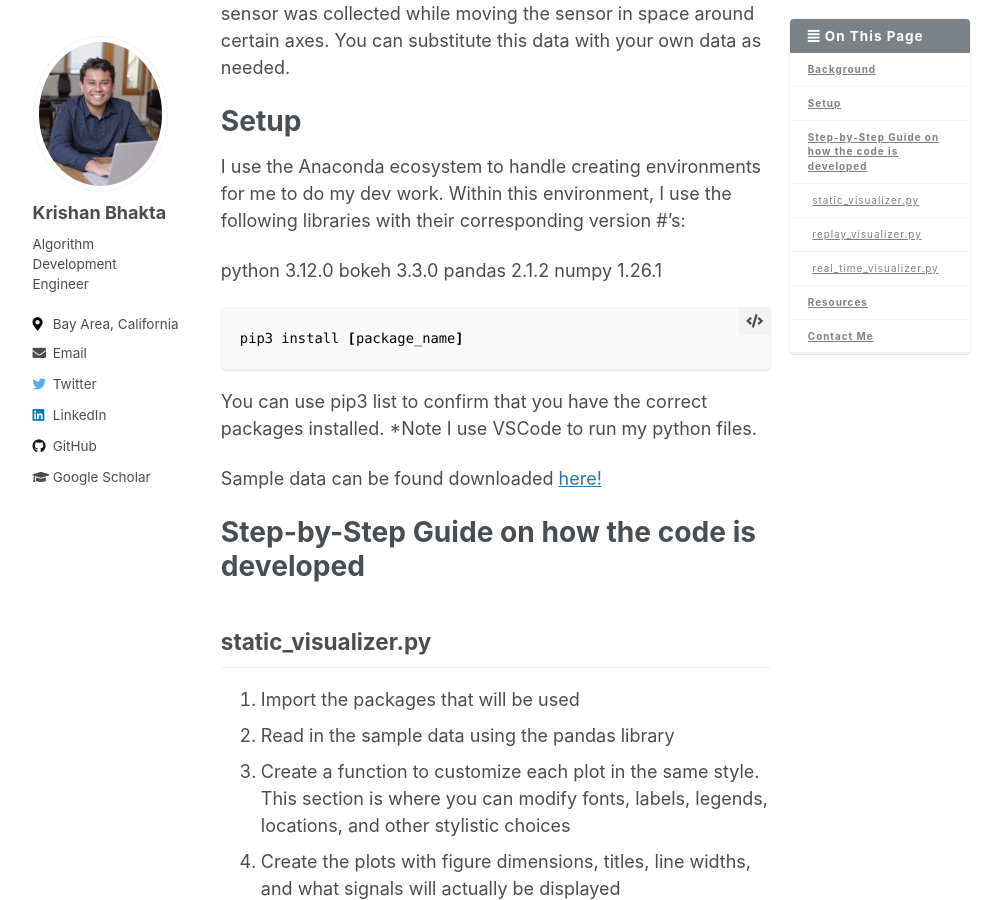
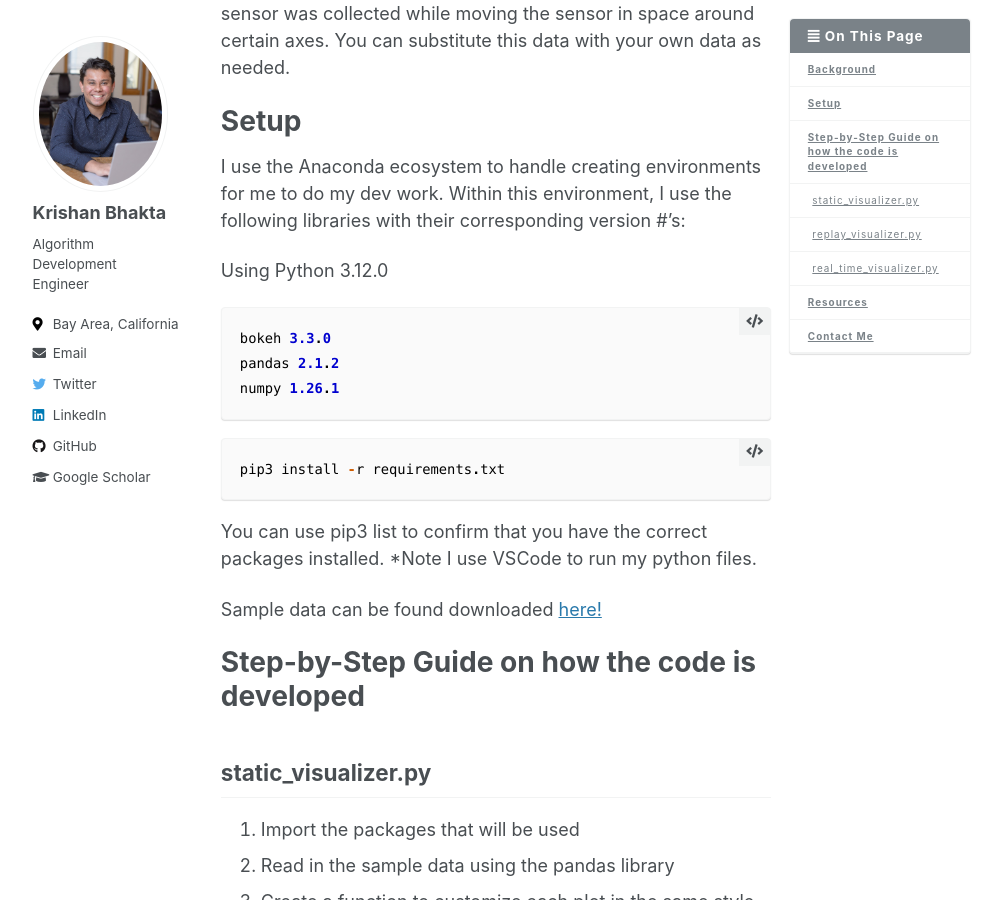
Before and after one commit to nicksheerin/nick_sheerin, a Jekyll site: the page built from _posts/2023-12-30-visualizer.md, in a window 1280 px wide and 900 px high, scrolled down 850 px. Shown: the whole window, without its empty margins (163-1165 px from the left). Built offline with Jekyll 4.4.1, drawn with Linux system fonts in a browser that asks for light colours.

Commit message:
update visualizer post

````diff
--- a/_posts/2023-12-30-visualizer.md
+++ b/_posts/2023-12-30-visualizer.md
@@ -24,13 +24,16 @@ In this guide, I will be using some sample data collected from an IMU sensor. An
 
 I use the Anaconda ecosystem to handle creating environments for me to do my dev work. Within this environment, I use the following libraries with their corresponding version #'s:
 
-python 3.12.0
+Using Python 3.12.0
+
+```python
 bokeh 3.3.0
 pandas 2.1.2
 numpy 1.26.1
+```
 
 ```python
-pip3 install [package_name]
+pip3 install -r requirements.txt
 ```
 
 You can use pip3 list to confirm that you have the correct packages installed. *Note I use VSCode to run my python files.
@@ -51,7 +54,7 @@ Sample data can be found downloaded [here!](https://www.dropbox.com/scl/fo/dd8rg
 python3 static_visualizer.py
 ```
 
-![](/images/posts/visualizer/static_plot.png)<!-- -->
+<img src="/images/posts/visualizer/static_plot.png" style="display: block; margin: auto;" />
 
 Full code example of <static_visualizer.py>
 ```python
````
